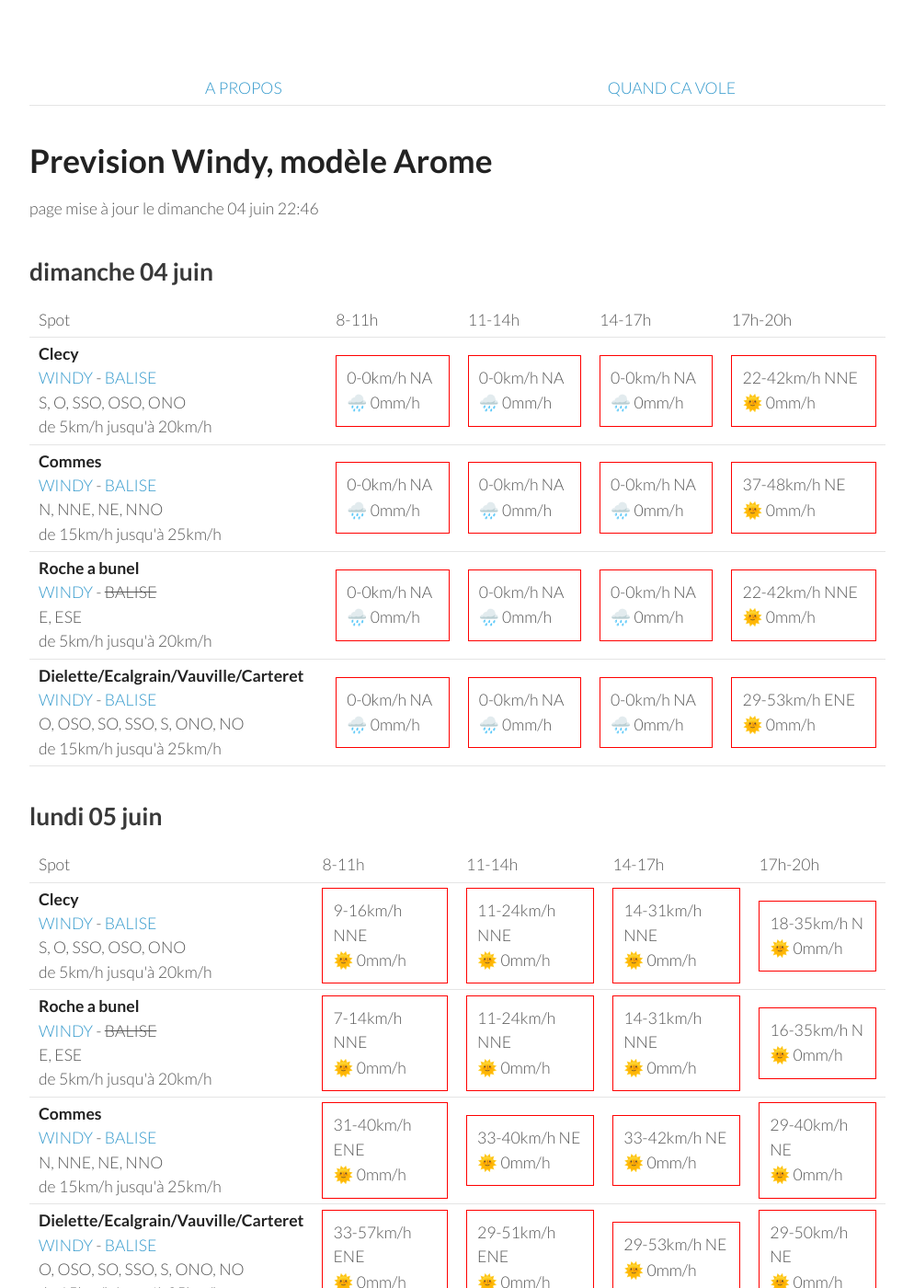
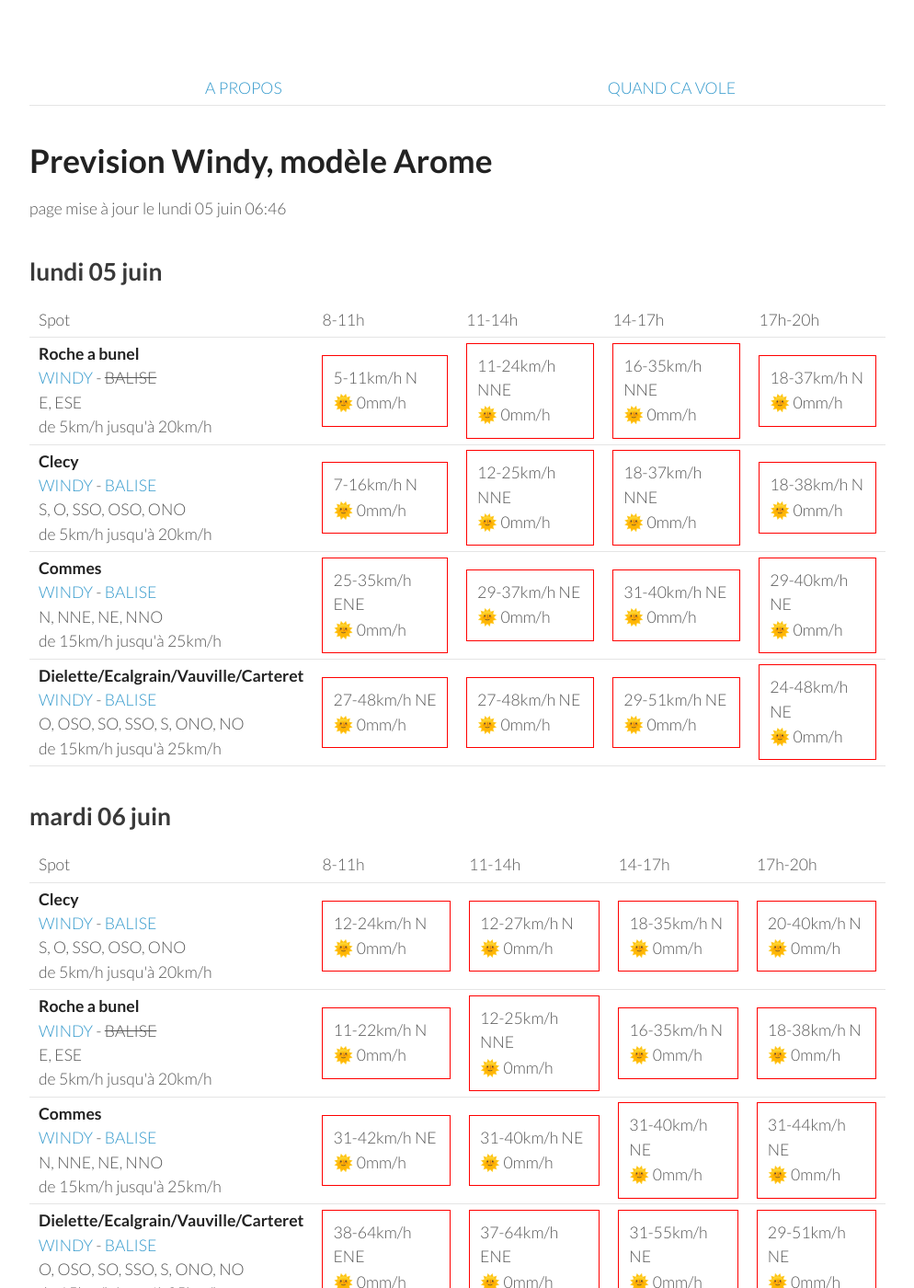
Before and after one commit to parapente-dans-le-nord/parapente-dans-le-nord.github.io, a Jekyll site: the page built from normandie.markdown, in a window 1280 px wide and 1400 px high. Shown: the whole window at 92% size, without its empty margins (26-1020 px from the left). Built offline with Jekyll 4.4.1, drawn with Linux system fonts in a browser that asks for light colours; some of the changed text lies outside the part shown.

Commit message:
update index.markdown

```diff
--- a/normandie.markdown
+++ b/normandie.markdown
@@ -7,60 +7,8 @@ title:  "Tous les spots"
 {: .links}
 
 # Prevision Windy, modèle Arome
-page mise à jour le dimanche 04 juin 22:46
+page mise à jour le lundi 05 juin 06:46
 
-## dimanche 04 juin
-
-{::nomarkdown}
-<table>
-  <tbody>
-    <tr>
-      <td>Spot</td>
-      <td>8-11h</td>
-      <td>11-14h</td>
-      <td>14-17h</td>
-      <td>17h-20h</td>
-    </tr>
-<tr>
-        <td><strong>Clecy</strong><br><a href="https://windy.com/48.929/-0.470?48.516,-0.470,8">WINDY</a> - <span class=""><a href="http://www.balisemeteo.com/balise.php?idBalise=122">BALISE</a> </span><br> <span class="vent-favorable">S, O, SSO, OSO, ONO</span><br><span class="force-vent">de 5km/h jusqu'à 20km/h</span> </td>
-
-            <td><div class="not-flyable"><p>0-0km/h NA</p><p>🌧️ 0mm/h</p></div></td>
-            <td><div class="not-flyable"><p>0-0km/h NA</p><p>🌧️ 0mm/h</p></div></td>
-            <td><div class="not-flyable"><p>0-0km/h NA</p><p>🌧️ 0mm/h</p></div></td>
-            <td><div class="not-flyable"><p>22-42km/h NNE</p><p>🌞 0mm/h</p></div></td>
-
-    </tr>
-<tr>
-        <td><strong>Commes</strong><br><a href="https://windy.com/49.346/-0.726?48.936,-0.726,8">WINDY</a> - <span class=""><a href="http://www.balisemeteo.com/balise.php?idBalise=158">BALISE</a> </span><br> <span class="vent-favorable">N, NNE, NE, NNO</span><br><span class="force-vent">de 15km/h jusqu'à 25km/h</span> </td>
-
-            <td><div class="not-flyable"><p>0-0km/h NA</p><p>🌧️ 0mm/h</p></div></td>
-            <td><div class="not-flyable"><p>0-0km/h NA</p><p>🌧️ 0mm/h</p></div></td>
-            <td><div class="not-flyable"><p>0-0km/h NA</p><p>🌧️ 0mm/h</p></div></td>
-            <td><div class="not-flyable"><p>37-48km/h NE</p><p>🌞 0mm/h</p></div></td>
-
-    </tr>
-<tr>
-        <td><strong>Roche a bunel</strong><br><a href="https://windy.com/48.993/-0.499?48.580,-0.499,8">WINDY</a> - <span class="no-balise"> BALISE </span><br> <span class="vent-favorable">E, ESE</span><br><span class="force-vent">de 5km/h jusqu'à 20km/h</span> </td>
-
-            <td><div class="not-flyable"><p>0-0km/h NA</p><p>🌧️ 0mm/h</p></div></td>
-            <td><div class="not-flyable"><p>0-0km/h NA</p><p>🌧️ 0mm/h</p></div></td>
-            <td><div class="not-flyable"><p>0-0km/h NA</p><p>🌧️ 0mm/h</p></div></td>
-            <td><div class="not-flyable"><p>22-42km/h NNE</p><p>🌞 0mm/h</p></div></td>
-
-    </tr>
-<tr>
-        <td><strong>Dielette/Ecalgrain/Vauville/Carteret</strong><br><a href="https://windy.com/49.650/-1.856?49.243,-1.856,8">WINDY</a> - <span class=""><a href="http://www.balisemeteo.com/balise.php?idBalise=81">BALISE</a> </span><br> <span class="vent-favorable">O, OSO, SO, SSO, S, ONO, NO</span><br><span class="force-vent">de 15km/h jusqu'à 25km/h</span> </td>
-
-            <td><div class="not-flyable"><p>0-0km/h NA</p><p>🌧️ 0mm/h</p></div></td>
-            <td><div class="not-flyable"><p>0-0km/h NA</p><p>🌧️ 0mm/h</p></div></td>
-            <td><div class="not-flyable"><p>0-0km/h NA</p><p>🌧️ 0mm/h</p></div></td>
-            <td><div class="not-flyable"><p>29-53km/h ENE</p><p>🌞 0mm/h</p></div></td>
-
-    </tr>
-
-</tbody>
-</table>
-{:/}
 ## lundi 05 juin
 
 {::nomarkdown}
@@ -74,31 +22,31 @@ page mise à jour le dimanche 04 juin 22:46
       <td>17h-20h</td>
     </tr>
 <tr>
-        <td><strong>Clecy</strong><br><a href="https://windy.com/48.929/-0.470?48.516,-0.470,8">WINDY</a> - <span class=""><a href="http://www.balisemeteo.com/balise.php?idBalise=122">BALISE</a> </span><br> <span class="vent-favorable">S, O, SSO, OSO, ONO</span><br><span class="force-vent">de 5km/h jusqu'à 20km/h</span> </td>
+        <td><strong>Roche a bunel</strong><br><a href="https://windy.com/48.993/-0.499?48.580,-0.499,8">WINDY</a> - <span class="no-balise"> BALISE </span><br> <span class="vent-favorable">E, ESE</span><br><span class="force-vent">de 5km/h jusqu'à 20km/h</span> </td>
 
-            <td><div class="not-flyable"><p>9-16km/h NNE</p><p>🌞 0mm/h</p></div></td>
+            <td><div class="not-flyable"><p>5-11km/h N</p><p>🌞 0mm/h</p></div></td>
             <td><div class="not-flyable"><p>11-24km/h NNE</p><p>🌞 0mm/h</p></div></td>
-            <td><div class="not-flyable"><p>14-31km/h NNE</p><p>🌞 0mm/h</p></div></td>
-            <td><div class="not-flyable"><p>18-35km/h N</p><p>🌞 0mm/h</p></div></td>
+            <td><div class="not-flyable"><p>16-35km/h NNE</p><p>🌞 0mm/h</p></div></td>
+            <td><div class="not-flyable"><p>18-37km/h N</p><p>🌞 0mm/h</p></div></td>
 
 
     </tr>
 <tr>
-        <td><strong>Roche a bunel</strong><br><a href="https://windy.com/48.993/-0.499?48.580,-0.499,8">WINDY</a> - <span class="no-balise"> BALISE </span><br> <span class="vent-favorable">E, ESE</span><br><span class="force-vent">de 5km/h jusqu'à 20km/h</span> </td>
+        <td><strong>Clecy</strong><br><a href="https://windy.com/48.929/-0.470?48.516,-0.470,8">WINDY</a> - <span class=""><a href="http://www.balisemeteo.com/balise.php?idBalise=122">BALISE</a> </span><br> <span class="vent-favorable">S, O, SSO, OSO, ONO</span><br><span class="force-vent">de 5km/h jusqu'à 20km/h</span> </td>
 
-            <td><div class="not-flyable"><p>7-14km/h NNE</p><p>🌞 0mm/h</p></div></td>
-            <td><div class="not-flyable"><p>11-24km/h NNE</p><p>🌞 0mm/h</p></div></td>
-            <td><div class="not-flyable"><p>14-31km/h NNE</p><p>🌞 0mm/h</p></div></td>
-            <td><div class="not-flyable"><p>16-35km/h N</p><p>🌞 0mm/h</p></div></td>
+            <td><div class="not-flyable"><p>7-16km/h N</p><p>🌞 0mm/h</p></div></td>
+            <td><div class="not-flyable"><p>12-25km/h NNE</p><p>🌞 0mm/h</p></div></td>
+            <td><div class="not-flyable"><p>18-37km/h NNE</p><p>🌞 0mm/h</p></div></td>
+            <td><div class="not-flyable"><p>18-38km/h N</p><p>🌞 0mm/h</p></div></td>
 
 
     </tr>
 <tr>
         <td><strong>Commes</strong><br><a href="https://windy.com/49.346/-0.726?48.936,-0.726,8">WINDY</a> - <span class=""><a href="http://www.balisemeteo.com/balise.php?idBalise=158">BALISE</a> </span><br> <span class="vent-favorable">N, NNE, NE, NNO</span><br><span class="force-vent">de 15km/h jusqu'à 25km/h</span> </td>
 
-            <td><div class="not-flyable"><p>31-40km/h ENE</p><p>🌞 0mm/h</p></div></td>
-            <td><div class="not-flyable"><p>33-40km/h NE</p><p>🌞 0mm/h</p></div></td>
-            <td><div class="not-flyable"><p>33-42km/h NE</p><p>🌞 0mm/h</p></div></td>
+            <td><div class="not-flyable"><p>25-35km/h ENE</p><p>🌞 0mm/h</p></div></td>
+            <td><div class="not-flyable"><p>29-37km/h NE</p><p>🌞 0mm/h</p></div></td>
+            <td><div class="not-flyable"><p>31-40km/h NE</p><p>🌞 0mm/h</p></div></td>
             <td><div class="not-flyable"><p>29-40km/h NE</p><p>🌞 0mm/h</p></div></td>
 
 
@@ -106,10 +54,10 @@ page mise à jour le dimanche 04 juin 22:46
 <tr>
         <td><strong>Dielette/Ecalgrain/Vauville/Carteret</strong><br><a href="https://windy.com/49.650/-1.856?49.243,-1.856,8">WINDY</a> - <span class=""><a href="http://www.balisemeteo.com/balise.php?idBalise=81">BALISE</a> </span><br> <span class="vent-favorable">O, OSO, SO, SSO, S, ONO, NO</span><br><span class="force-vent">de 15km/h jusqu'à 25km/h</span> </td>
 
-            <td><div class="not-flyable"><p>33-57km/h ENE</p><p>🌞 0mm/h</p></div></td>
-            <td><div class="not-flyable"><p>29-51km/h ENE</p><p>🌞 0mm/h</p></div></td>
-            <td><div class="not-flyable"><p>29-53km/h NE</p><p>🌞 0mm/h</p></div></td>
-            <td><div class="not-flyable"><p>29-50km/h NE</p><p>🌞 0mm/h</p></div></td>
+            <td><div class="not-flyable"><p>27-48km/h NE</p><p>🌞 0mm/h</p></div></td>
+            <td><div class="not-flyable"><p>27-48km/h NE</p><p>🌞 0mm/h</p></div></td>
+            <td><div class="not-flyable"><p>29-51km/h NE</p><p>🌞 0mm/h</p></div></td>
+            <td><div class="not-flyable"><p>24-48km/h NE</p><p>🌞 0mm/h</p></div></td>
 
 
     </tr>
@@ -132,30 +80,30 @@ page mise à jour le dimanche 04 juin 22:46
 <tr>
         <td><strong>Clecy</strong><br><a href="https://windy.com/48.929/-0.470?48.516,-0.470,8">WINDY</a> - <span class=""><a href="http://www.balisemeteo.com/balise.php?idBalise=122">BALISE</a> </span><br> <span class="vent-favorable">S, O, SSO, OSO, ONO</span><br><span class="force-vent">de 5km/h jusqu'à 20km/h</span> </td>
 
-            <td><div class="not-flyable"><p>11-20km/h NNE</p><p>🌞 0mm/h</p></div></td>
-            <td><div class="not-flyable"><p>12-29km/h NNE</p><p>🌞 0mm/h</p></div></td>
-            <td><div class="not-flyable"><p>16-37km/h NNE</p><p>🌞 0mm/h</p></div></td>
-            <td><div class="not-flyable"><p>16-40km/h N</p><p>🌞 0mm/h</p></div></td>
+            <td><div class="not-flyable"><p>12-24km/h N</p><p>🌞 0mm/h</p></div></td>
+            <td><div class="not-flyable"><p>12-27km/h N</p><p>🌞 0mm/h</p></div></td>
+            <td><div class="not-flyable"><p>18-35km/h N</p><p>🌞 0mm/h</p></div></td>
+            <td><div class="not-flyable"><p>20-40km/h N</p><p>🌞 0mm/h</p></div></td>
 
 
     </tr>
 <tr>
         <td><strong>Roche a bunel</strong><br><a href="https://windy.com/48.993/-0.499?48.580,-0.499,8">WINDY</a> - <span class="no-balise"> BALISE </span><br> <span class="vent-favorable">E, ESE</span><br><span class="force-vent">de 5km/h jusqu'à 20km/h</span> </td>
 
-            <td><div class="not-flyable"><p>9-20km/h NNE</p><p>🌞 0mm/h</p></div></td>
-            <td><div class="not-flyable"><p>12-31km/h NNE</p><p>🌞 0mm/h</p></div></td>
-            <td><div class="not-flyable"><p>18-38km/h NNE</p><p>🌞 0mm/h</p></div></td>
-            <td><div class="not-flyable"><p>18-42km/h NNE</p><p>🌞 0mm/h</p></div></td>
+            <td><div class="not-flyable"><p>11-22km/h N</p><p>🌞 0mm/h</p></div></td>
+            <td><div class="not-flyable"><p>12-25km/h NNE</p><p>🌞 0mm/h</p></div></td>
+            <td><div class="not-flyable"><p>16-35km/h N</p><p>🌞 0mm/h</p></div></td>
+            <td><div class="not-flyable"><p>18-38km/h N</p><p>🌞 0mm/h</p></div></td>
 
 
     </tr>
 <tr>
         <td><strong>Commes</strong><br><a href="https://windy.com/49.346/-0.726?48.936,-0.726,8">WINDY</a> - <span class=""><a href="http://www.balisemeteo.com/balise.php?idBalise=158">BALISE</a> </span><br> <span class="vent-favorable">N, NNE, NE, NNO</span><br><span class="force-vent">de 15km/h jusqu'à 25km/h</span> </td>
 
+            <td><div class="not-flyable"><p>31-42km/h NE</p><p>🌞 0mm/h</p></div></td>
             <td><div class="not-flyable"><p>31-40km/h NE</p><p>🌞 0mm/h</p></div></td>
-            <td><div class="not-flyable"><p>24-38km/h NE</p><p>🌞 0mm/h</p></div></td>
-            <td><div class="not-flyable"><p>25-42km/h NE</p><p>🌞 0mm/h</p></div></td>
-            <td><div class="not-flyable"><p>27-44km/h NE</p><p>🌞 0mm/h</p></div></td>
+            <td><div class="not-flyable"><p>31-40km/h NE</p><p>🌞 0mm/h</p></div></td>
+            <td><div class="not-flyable"><p>31-44km/h NE</p><p>🌞 0mm/h</p></div></td>
 
 
     </tr>
@@ -163,9 +111,9 @@ page mise à jour le dimanche 04 juin 22:46
         <td><strong>Dielette/Ecalgrain/Vauville/Carteret</strong><br><a href="https://windy.com/49.650/-1.856?49.243,-1.856,8">WINDY</a> - <span class=""><a href="http://www.balisemeteo.com/balise.php?idBalise=81">BALISE</a> </span><br> <span class="vent-favorable">O, OSO, SO, SSO, S, ONO, NO</span><br><span class="force-vent">de 15km/h jusqu'à 25km/h</span> </td>
 
             <td><div class="not-flyable"><p>38-64km/h ENE</p><p>🌞 0mm/h</p></div></td>
-            <td><div class="not-flyable"><p>29-46km/h ENE</p><p>🌞 0mm/h</p></div></td>
-            <td><div class="not-flyable"><p>31-46km/h ENE</p><p>🌞 0mm/h</p></div></td>
-            <td><div class="not-flyable"><p>29-44km/h NE</p><p>🌞 0mm/h</p></div></td>
+            <td><div class="not-flyable"><p>37-64km/h ENE</p><p>🌞 0mm/h</p></div></td>
+            <td><div class="not-flyable"><p>31-55km/h NE</p><p>🌞 0mm/h</p></div></td>
+            <td><div class="not-flyable"><p>29-51km/h NE</p><p>🌞 0mm/h</p></div></td>
 
 
     </tr>
@@ -186,42 +134,42 @@ page mise à jour le dimanche 04 juin 22:46
       <td>17h-20h</td>
     </tr>
 <tr>
-        <td><strong>Roche a bunel</strong><br><a href="https://windy.com/48.993/-0.499?48.580,-0.499,8">WINDY</a> - <span class="no-balise"> BALISE </span><br> <span class="vent-favorable">E, ESE</span><br><span class="force-vent">de 5km/h jusqu'à 20km/h</span> </td>
+        <td><strong>Clecy</strong><br><a href="https://windy.com/48.929/-0.470?48.516,-0.470,8">WINDY</a> - <span class=""><a href="http://www.balisemeteo.com/balise.php?idBalise=122">BALISE</a> </span><br> <span class="vent-favorable">S, O, SSO, OSO, ONO</span><br><span class="force-vent">de 5km/h jusqu'à 20km/h</span> </td>
 
-            <td><div class="not-flyable"><p>11-24km/h NNE</p><p>🌞 0mm/h</p></div></td>
-            <td><div class="not-flyable"><p>12-29km/h NE</p><p>🌞 0mm/h</p></div></td>
-            <td><div class="not-flyable"><p>14-35km/h ENE</p><p>🌞 0mm/h</p></div></td>
-            <td><div class="not-flyable"><p>16-37km/h NNE</p><p>🌞 0mm/h</p></div></td>
+            <td><div class="not-flyable"><p>11-22km/h NNE</p><p>🌞 0mm/h</p></div></td>
+            <td><div class="not-flyable"><p>11-27km/h NE</p><p>🌞 0mm/h</p></div></td>
+            <td><div class="not-flyable"><p>14-33km/h NE</p><p>🌞 0mm/h</p></div></td>
+            <td><div class="not-flyable"><p>14-35km/h NE</p><p>🌞 0mm/h</p></div></td>
 
 
     </tr>
 <tr>
-        <td><strong>Clecy</strong><br><a href="https://windy.com/48.929/-0.470?48.516,-0.470,8">WINDY</a> - <span class=""><a href="http://www.balisemeteo.com/balise.php?idBalise=122">BALISE</a> </span><br> <span class="vent-favorable">S, O, SSO, OSO, ONO</span><br><span class="force-vent">de 5km/h jusqu'à 20km/h</span> </td>
+        <td><strong>Roche a bunel</strong><br><a href="https://windy.com/48.993/-0.499?48.580,-0.499,8">WINDY</a> - <span class="no-balise"> BALISE </span><br> <span class="vent-favorable">E, ESE</span><br><span class="force-vent">de 5km/h jusqu'à 20km/h</span> </td>
 
-            <td><div class="not-flyable"><p>9-22km/h NNE</p><p>🌞 0mm/h</p></div></td>
-            <td><div class="not-flyable"><p>12-29km/h NE</p><p>🌞 0mm/h</p></div></td>
-            <td><div class="not-flyable"><p>14-35km/h ENE</p><p>🌞 0mm/h</p></div></td>
+            <td><div class="not-flyable"><p>11-24km/h NNE</p><p>🌞 0mm/h</p></div></td>
+            <td><div class="not-flyable"><p>11-27km/h NE</p><p>🌞 0mm/h</p></div></td>
             <td><div class="not-flyable"><p>14-35km/h NE</p><p>🌞 0mm/h</p></div></td>
+            <td><div class="not-flyable"><p>16-37km/h NNE</p><p>🌞 0mm/h</p></div></td>
 
 
     </tr>
 <tr>
         <td><strong>Commes</strong><br><a href="https://windy.com/49.346/-0.726?48.936,-0.726,8">WINDY</a> - <span class=""><a href="http://www.balisemeteo.com/balise.php?idBalise=158">BALISE</a> </span><br> <span class="vent-favorable">N, NNE, NE, NNO</span><br><span class="force-vent">de 15km/h jusqu'à 25km/h</span> </td>
 
-            <td><div class="not-flyable"><p>24-37km/h ENE</p><p>🌞 0mm/h</p></div></td>
-            <td><div class="not-flyable"><p>22-37km/h NE</p><p>🌞 0mm/h</p></div></td>
-            <td><div class="not-flyable"><p>22-37km/h NE</p><p>🌞 0mm/h</p></div></td>
-            <td><div class="not-flyable"><p>25-42km/h NE</p><p>🌞 0mm/h</p></div></td>
+            <td><div class="not-flyable"><p>24-38km/h ENE</p><p>🌞 0mm/h</p></div></td>
+            <td><div class="not-flyable"><p>20-38km/h NE</p><p>🌞 0mm/h</p></div></td>
+            <td><div class="not-flyable"><p>22-38km/h NE</p><p>🌞 0mm/h</p></div></td>
+            <td><div class="not-flyable"><p>27-44km/h NE</p><p>🌞 0mm/h</p></div></td>
 
 
     </tr>
 <tr>
         <td><strong>Dielette/Ecalgrain/Vauville/Carteret</strong><br><a href="https://windy.com/49.650/-1.856?49.243,-1.856,8">WINDY</a> - <span class=""><a href="http://www.balisemeteo.com/balise.php?idBalise=81">BALISE</a> </span><br> <span class="vent-favorable">O, OSO, SO, SSO, S, ONO, NO</span><br><span class="force-vent">de 15km/h jusqu'à 25km/h</span> </td>
 
-            <td><div class="not-flyable"><p>33-48km/h ENE</p><p>🌞 0mm/h</p></div></td>
-            <td><div class="not-flyable"><p>35-51km/h ENE</p><p>🌞 0mm/h</p></div></td>
+            <td><div class="not-flyable"><p>35-50km/h ENE</p><p>🌞 0mm/h</p></div></td>
+            <td><div class="not-flyable"><p>33-50km/h ENE</p><p>🌞 0mm/h</p></div></td>
             <td><div class="not-flyable"><p>33-51km/h ENE</p><p>🌞 0mm/h</p></div></td>
-            <td><div class="not-flyable"><p>31-48km/h ENE</p><p>🌞 0mm/h</p></div></td>
+            <td><div class="not-flyable"><p>33-50km/h ENE</p><p>🌞 0mm/h</p></div></td>
 
 
     </tr>
@@ -244,8 +192,8 @@ page mise à jour le dimanche 04 juin 22:46
 <tr>
         <td><strong>Roche a bunel</strong><br><a href="https://windy.com/48.993/-0.499?48.580,-0.499,8">WINDY</a> - <span class="no-balise"> BALISE </span><br> <span class="vent-favorable">E, ESE</span><br><span class="force-vent">de 5km/h jusqu'à 20km/h</span> </td>
 
-            <td><div class="not-flyable"><p>11-22km/h NE</p><p>🌞 0mm/h</p></div></td>
-            <td><div class="not-flyable"><p>11-27km/h NE</p><p>🌞 0mm/h</p></div></td>
+            <td><div class="not-flyable"><p>9-22km/h NE</p><p>🌞 0mm/h</p></div></td>
+            <td><div class="not-flyable"><p>12-29km/h NE</p><p>🌞 0mm/h</p></div></td>
             <td><div class="not-flyable"><p>16-38km/h ENE</p><p>🌞 0mm/h</p></div></td>
             <td><div class="not-flyable"><p>18-42km/h NNE</p><p>🌞 0mm/h</p></div></td>
 
@@ -254,8 +202,8 @@ page mise à jour le dimanche 04 juin 22:46
 <tr>
         <td><strong>Commes</strong><br><a href="https://windy.com/49.346/-0.726?48.936,-0.726,8">WINDY</a> - <span class=""><a href="http://www.balisemeteo.com/balise.php?idBalise=158">BALISE</a> </span><br> <span class="vent-favorable">N, NNE, NE, NNO</span><br><span class="force-vent">de 15km/h jusqu'à 25km/h</span> </td>
 
-            <td><div class="not-flyable"><p>22-33km/h ENE</p><p>🌞 0mm/h</p></div></td>
             <td><div class="not-flyable"><p>22-35km/h ENE</p><p>🌞 0mm/h</p></div></td>
+            <td><div class="not-flyable"><p>20-35km/h ENE</p><p>🌞 0mm/h</p></div></td>
             <td><div class="not-flyable"><p>27-44km/h NE</p><p>🌞 0mm/h</p></div></td>
             <td><div class="not-flyable"><p>29-46km/h NE</p><p>🌞 0mm/h</p></div></td>
 
@@ -264,8 +212,8 @@ page mise à jour le dimanche 04 juin 22:46
 <tr>
         <td><strong>Clecy</strong><br><a href="https://windy.com/48.929/-0.470?48.516,-0.470,8">WINDY</a> - <span class=""><a href="http://www.balisemeteo.com/balise.php?idBalise=122">BALISE</a> </span><br> <span class="vent-favorable">S, O, SSO, OSO, ONO</span><br><span class="force-vent">de 5km/h jusqu'à 20km/h</span> </td>
 
-            <td><div class="not-flyable"><p>11-22km/h NE</p><p>🌞 0mm/h</p></div></td>
-            <td><div class="not-flyable"><p>11-27km/h NE</p><p>🌞 0mm/h</p></div></td>
+            <td><div class="not-flyable"><p>9-22km/h ENE</p><p>🌞 0mm/h</p></div></td>
+            <td><div class="not-flyable"><p>12-29km/h NE</p><p>🌞 0mm/h</p></div></td>
             <td><div class="not-flyable"><p>16-37km/h ENE</p><p>🌞 0mm/h</p></div></td>
             <td><div class="not-flyable"><p>18-38km/h NNE</p><p>🌞 0mm/h</p></div></td>
 
@@ -274,8 +222,8 @@ page mise à jour le dimanche 04 juin 22:46
 <tr>
         <td><strong>Dielette/Ecalgrain/Vauville/Carteret</strong><br><a href="https://windy.com/49.650/-1.856?49.243,-1.856,8">WINDY</a> - <span class=""><a href="http://www.balisemeteo.com/balise.php?idBalise=81">BALISE</a> </span><br> <span class="vent-favorable">O, OSO, SO, SSO, S, ONO, NO</span><br><span class="force-vent">de 15km/h jusqu'à 25km/h</span> </td>
 
-            <td><div class="not-flyable"><p>33-46km/h ENE</p><p>🌞 0mm/h</p></div></td>
-            <td><div class="not-flyable"><p>33-50km/h ENE</p><p>🌞 0mm/h</p></div></td>
+            <td><div class="not-flyable"><p>35-50km/h ENE</p><p>🌞 0mm/h</p></div></td>
+            <td><div class="not-flyable"><p>33-51km/h ENE</p><p>🌞 0mm/h</p></div></td>
             <td><div class="not-flyable"><p>33-50km/h ENE</p><p>🌞 0mm/h</p></div></td>
             <td><div class="not-flyable"><p>33-50km/h ENE</p><p>🌞 0mm/h</p></div></td>
 
```
